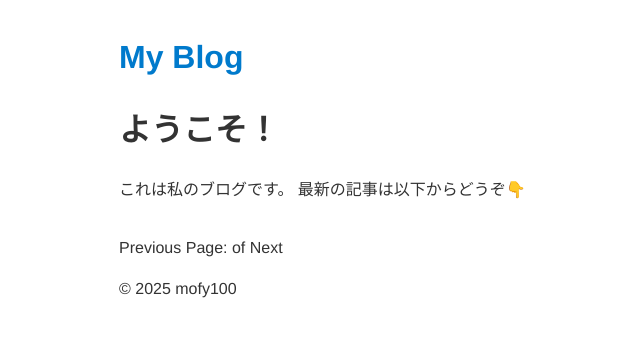
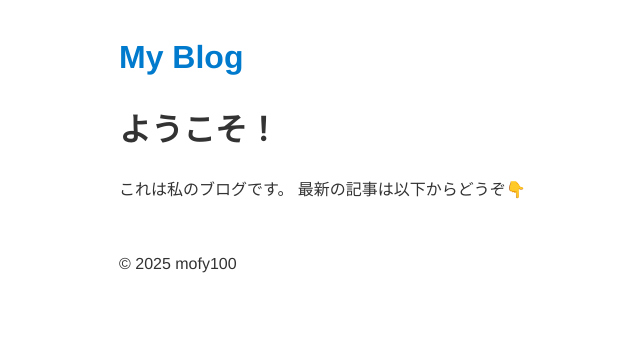
Before and after one commit to mofy100/mypage, a Jekyll site: the page built from index.md, in a window 1280 px wide. Shown: the top 337 px of the page, without its empty margins (121-761 px from the left). Built offline with Jekyll 4.4.1, drawn with Linux system fonts in a browser that asks for light colours.

Commit message:
fix pagination

```diff
--- a/index.md
+++ b/index.md
@@ -15,17 +15,12 @@ pagination:
   {% for post in paginator.posts %}
     <div class="post-card">
       <h1><a href="{{ post.url }}">{{ post.title }}</a></h1>
-      <p class="author">
-        <span class="date">{{ post.date }}</span>
-      </p>
-      <div class="content">
-        {{ post.content }}
-      </div>
     </div>
     {% endfor %}
 </div>
 
 <!-- Pagination links -->
+<!--
 <div class="pagination">
   {% if paginator.previous_page %}
     <a href="{{ paginator.previous_page_path }}" class="previous">
@@ -43,3 +38,4 @@ pagination:
     <span class="next ">Next</span>
   {% endif %}
 </div>
+-->
```
